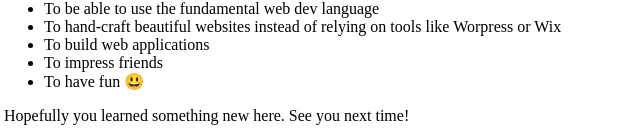
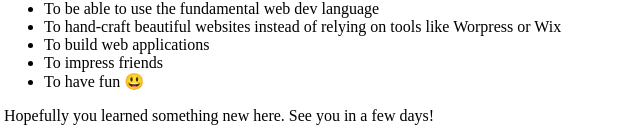
Before and after one commit to Djamelea/homework, a plain HTML site: page index.html in a window 1280 px wide. Shown: the part 867-1005 px from the top of the page, 4-644 px from the left. Drawn offline with Linux system fonts and the light colour scheme.

Commit message:
Update last line (#1)
Co-authored-by: Djamile Abdullaeva <djamileabdullaeva@MacBook-Air-Djamile.local>

```diff
--- a/index.html
+++ b/index.html
@@ -30,6 +30,6 @@
             <li>To impress friends</li>
             <li>To have fun 😃</li>
         </ul>
-        <p>Hopefully you learned something new here. See you next time!</p>
+        <p>Hopefully you learned something new here. See you in a few days!</p>
     </body>
 </html>
```
